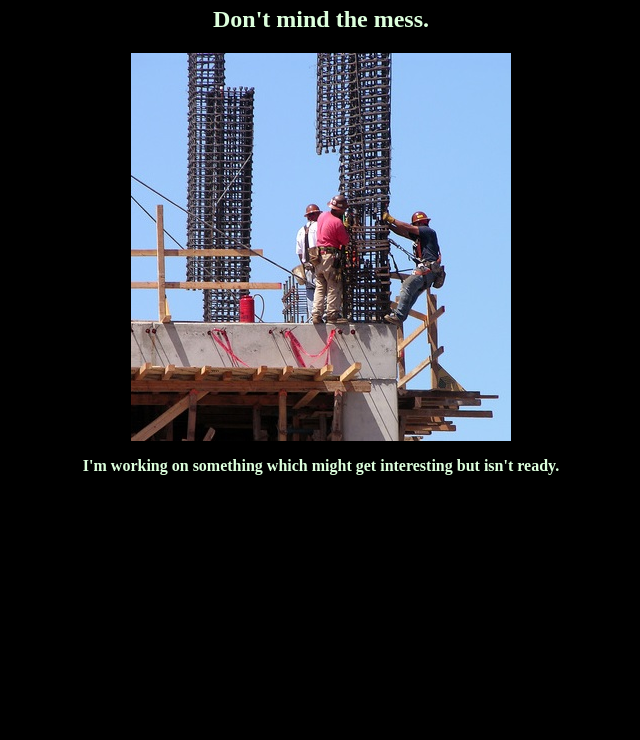
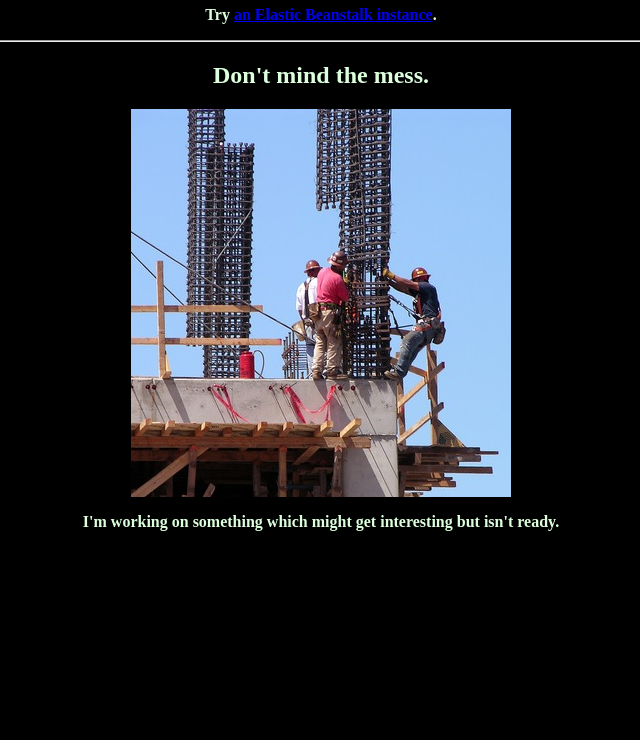
Before and after one commit to jjurach/greenfox-content, a plain HTML site: page index.html in a window 1280 px wide. Shown: the part 60-800 px from the top of the page, without its empty margins (319-959 px from the left). Drawn offline with Linux system fonts and the light colour scheme.

Commit message:
add link to ebs pup

```diff
--- a/index.html
+++ b/index.html
@@ -6,6 +6,8 @@
 </head>
 <body>
 <h1>Green Fox</h1>
+<p>Try <a href="http://greenfox-pup-ebs.sl8.net/">an Elastic Beanstalk instance</a>.</p>
+<hr>
 <h2>Don't mind the mess.</h2>
 <img src="construction-1560042.jpg"/>
 <p>I'm working on something which might get interesting but isn't ready.</p>
```
